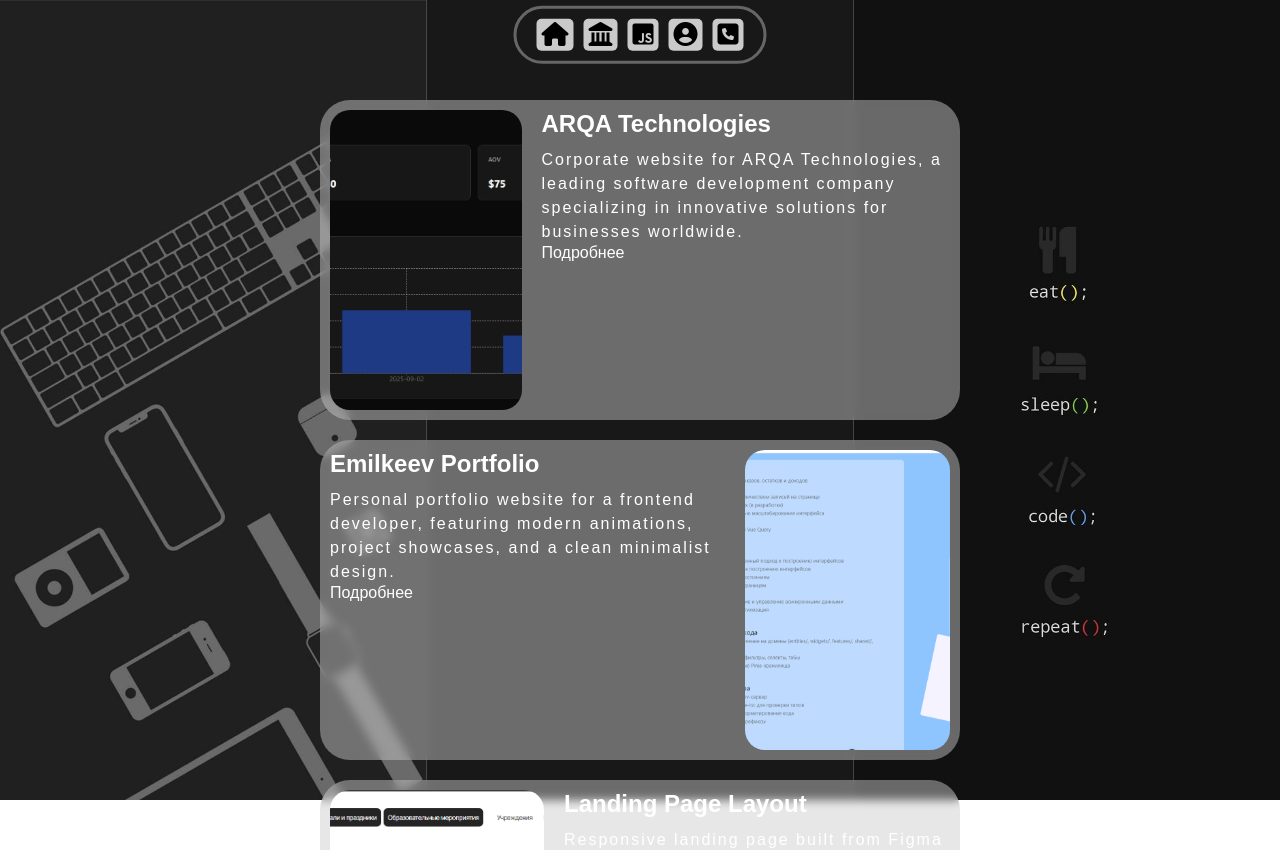
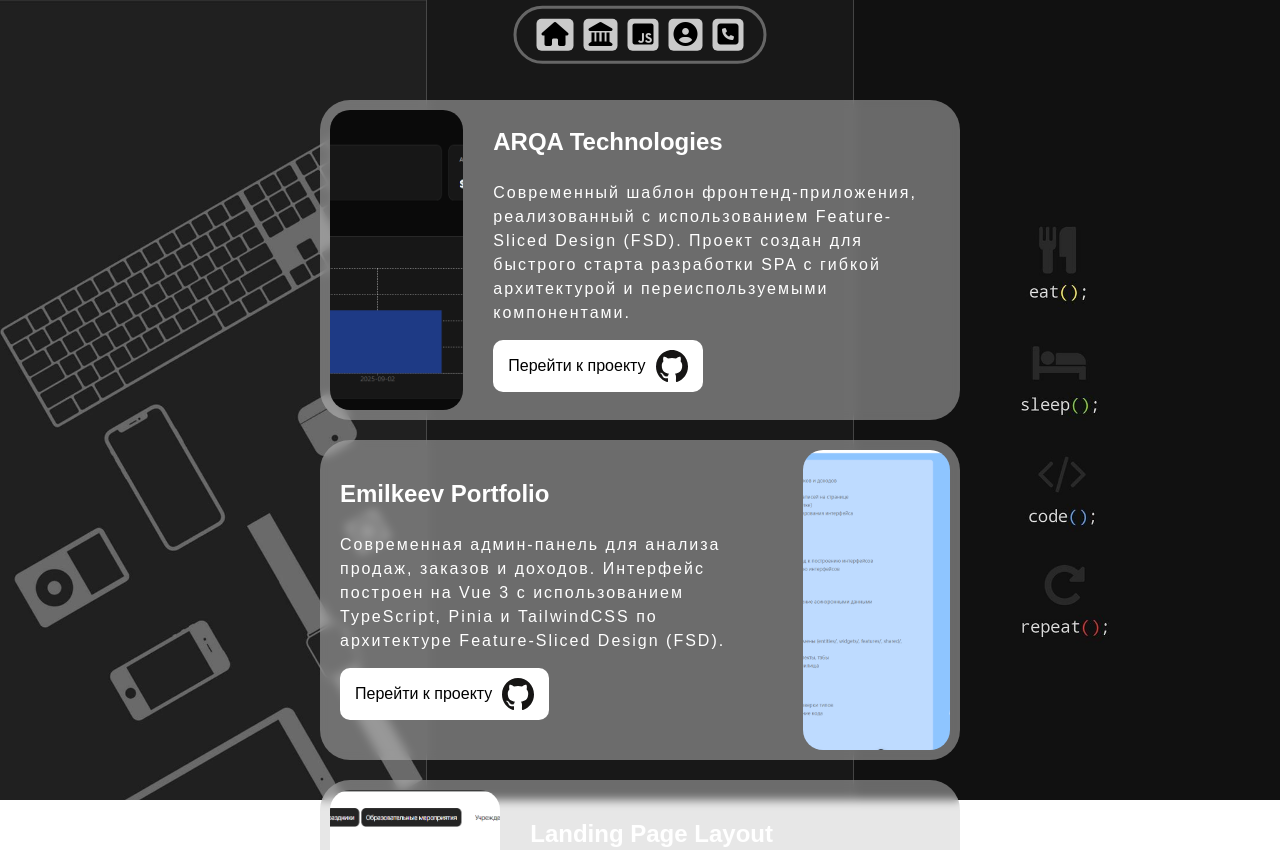
Before and after one commit to Ju1ustaan/cv, a React (Vite) app: page /projects in a window 1280 px wide. Shown: the top 850 px of the page. Built offline with nearby package versions, Linux system fonts and the light colour scheme; a web font is replaced by a local one.

Commit message:
about content upgrade

```diff
--- /dev/null
+++ b/src/assets/icons/icons.tsx
@@ -0,0 +1,19 @@
+import type { FC } from "react";
+interface IconProps {
+    width?: number;
+    height?: number;
+}
+export const GitHubIcon: FC<IconProps> = ({width = 48, height = 48}) => {
+    return (
+        <svg width={width} height={height} viewBox="0 0 48 48" fill="none" xmlns="http://www.w3.org/2000/svg">
+            <path d="M24.0002 0C10.747 0 0 11.0169 0 24.6076C0 35.4799 6.87679 44.7039 16.4128 47.9577C17.6123 48.1855 18.0526 47.4239 18.0526 46.7739C18.0526 46.1872 18.0304 44.2487 18.02 42.1925C11.3431 43.6811 9.93424 39.2891 9.93424 39.2891C8.84249 36.4448 7.26945 35.6885 7.26945 35.6885C5.09191 34.1613 7.43359 34.1926 7.43359 34.1926C9.84363 34.3662 11.1126 36.7285 11.1126 36.7285C13.2532 40.4904 16.7272 39.4028 18.0967 38.7741C18.3121 37.1836 18.9341 36.0981 19.6205 35.4836C14.2897 34.8613 8.6859 32.7513 8.6859 23.3224C8.6859 20.6358 9.62345 18.4406 11.1587 16.7174C10.9095 16.0976 10.088 13.5947 11.3912 10.2052C11.3912 10.2052 13.4066 9.54386 17.993 12.7276C19.9074 12.1824 21.9606 11.9089 24.0002 11.8996C26.0398 11.9089 28.0946 12.1824 30.0126 12.7276C34.5934 9.54386 36.606 10.2052 36.606 10.2052C37.9124 13.5947 37.0905 16.0976 36.8413 16.7174C38.3801 18.4406 39.3113 20.6358 39.3113 23.3224C39.3113 32.7737 33.6968 34.8548 28.3525 35.464C29.2133 36.2276 29.9804 37.7252 29.9804 40.021C29.9804 43.3135 29.9526 45.9634 29.9526 46.7739C29.9526 47.4288 30.3846 48.1961 31.6011 47.9544C41.132 44.697 48 35.4762 48 24.6076C48 11.0169 37.2546 0 24.0002 0" fill="#161514" />
+            <path d="M9.16085 35.1623C9.10809 35.2833 8.92085 35.3196 8.75027 35.2365C8.57652 35.157 8.47893 34.992 8.53526 34.8706C8.58683 34.7459 8.77447 34.7112 8.94782 34.7947C9.12197 34.8742 9.22115 35.0408 9.16085 35.1623" fill="#161514" />
+            <path d="M10.1312 36.263C10.0169 36.3707 9.79358 36.3207 9.64205 36.1504C9.48535 35.9806 9.456 35.7534 9.57183 35.6441C9.68965 35.5363 9.90624 35.5868 10.0633 35.7566C10.22 35.9285 10.2506 36.1541 10.1312 36.263" fill="#161514" />
+            <path d="M11.0757 37.6663C10.929 37.77 10.689 37.6728 10.5406 37.4561C10.3938 37.2394 10.3938 36.9796 10.5438 36.8755C10.6925 36.7714 10.929 36.865 11.0793 37.0801C11.2257 37.3004 11.2257 37.5602 11.0757 37.6663" fill="#161514" />
+            <path d="M12.3698 39.0219C12.2385 39.1692 11.9588 39.1297 11.7541 38.9287C11.5446 38.7322 11.4863 38.4534 11.618 38.3062C11.7509 38.1585 12.0322 38.2001 12.2385 38.3994C12.4463 38.5955 12.5098 38.8763 12.3698 39.0219" fill="#161514" />
+            <path d="M14.1549 39.8091C14.097 40 13.8276 40.0867 13.5563 40.0056C13.2853 39.9221 13.108 39.6986 13.1628 39.5057C13.2191 39.3137 13.4896 39.2233 13.763 39.31C14.0335 39.3932 14.2112 39.6151 14.1549 39.8091" fill="#161514" />
+            <path d="M16.1154 39.9552C16.1221 40.1561 15.892 40.3228 15.6072 40.3264C15.3208 40.3329 15.0891 40.1703 15.0859 39.9726C15.0859 39.7696 15.3109 39.6046 15.5973 39.5998C15.8821 39.5941 16.1154 39.7555 16.1154 39.9552" fill="#161514" />
+            <path d="M17.9397 39.6392C17.9738 39.8353 17.7759 40.0366 17.493 40.0903C17.2149 40.1419 16.9575 40.0209 16.9222 39.8264C16.8877 39.6255 17.0892 39.4241 17.3669 39.3721C17.6501 39.3221 17.9036 39.4399 17.9397 39.6392" fill="#161514" />
+        </svg>
+    )
+}
--- a/src/shared/consts/projects.ts
+++ b/src/shared/consts/projects.ts
@@ -11,7 +11,7 @@
     image: arqa,
     title: 'ARQA Technologies',
     description:
-      'Corporate website for ARQA Technologies, a leading software development company specializing in innovative solutions for businesses worldwide.',
+      'Современный шаблон фронтенд-приложения, реализованный с использованием Feature-Sliced Design (FSD). Проект создан для быстрого старта разработки SPA с гибкой архитектурой и переиспользуемыми компонентами.',
     link: 'https://github.com/Ju1ustaan/arqa-test#readme',
   },
   {
@@ -19,7 +19,7 @@
     image: emilkeev,
     title: 'Emilkeev Portfolio',
     description:
-      'Personal portfolio website for a frontend developer, featuring modern animations, project showcases, and a clean minimalist design.',
+      'Современная админ-панель для анализа продаж, заказов и доходов. Интерфейс построен на Vue 3 с использованием TypeScript, Pinia и TailwindCSS по архитектуре Feature-Sliced Design (FSD).',
     link: 'https://github.com/Ju1ustaan/elmikeev-analitycs#readme',
   },
   {
@@ -27,7 +27,7 @@
     image: layout,
     title: 'Landing Page Layout',
     description:
-      'Responsive landing page built from Figma mockups with adaptive design, smooth animations, and semantic HTML structure.',
+      'Адаптивная HTML-верстка, включающая готовые блоки и интерфейсные компоненты. Проект можно использовать как основу для реальных сайтов и шаблонов.',
     link: 'https://github.com/Ju1ustaan/Poster-website-layout#readme',
   },
   {
@@ -35,7 +35,7 @@
     image: rickandmorty,
     title: 'Rick and Morty Explorer',
     description:
-      'Vue.js app that interacts with the Rick and Morty API, displaying characters, locations, and episodes with pagination and routing.',
+      'Приложение на Vue 3, использующее открытое API Rick and Morty. Проект по одноименному мультсериалу "Рик и Морти". Позволяет просматривать персонажей, эпизоды и локации — с фильтрацией, пагинацией и детальными страницами.',
     link: 'https://github.com/Ju1ustaan/rick-and-morty#readme',
   },
   {
@@ -43,7 +43,7 @@
     image: swapi,
     title: 'Star Wars Database',
     description:
-      'React-based web application with authentication, dynamic tables, and character pages powered by the SWAPI REST API.',
+      'Интерактивное SPA-приложение, созданное на React с использованием Redux Toolkit и React Router. Позволяет просматривать данные о персонажах, кораблях и планетах вселенной Star Wars с удобной пагинацией, детальными страницами и авторизацией.',
     link: 'https://github.com/Ju1ustaan/swapi/tree/main/solva-project#readme',
   },
 ];
--- a/src/shared/ui/blockWrapper/BlockWrapper.tsx
+++ b/src/shared/ui/blockWrapper/BlockWrapper.tsx
@@ -10,7 +10,7 @@
 export const BlockWrapper: FC<PageTransitionProps> = ({ children, position }) => {
     return (
         <motion.div
-            initial={{ opacity: 0, x: position === 'left'? -100: 100 }}
+            initial={{ opacity: 0, x: position === 'left'? -50: 50 }}
             whileInView={{ opacity: 1, x: 0 }}
             transition={{ duration: 0.9, ease: "easeOut" }}
             viewport={{ once: false, amount: 0.3 }}
--- a/src/widgets/aboutSection/ui/AboutSection.tsx
+++ b/src/widgets/aboutSection/ui/AboutSection.tsx
@@ -1,6 +1,7 @@
 import { motion } from "framer-motion";
 import { BlockWrapper } from "../../../shared/ui";
 import { SectionTitle } from "../../../shared/ui";
+import MyImg from '../../../assets/ju-for-sv-2.JPG'
 import './aboutSection.css'
 
 
@@ -24,12 +25,7 @@
                             <h2 className="about__subtitle">
                                 Дьулустаан Лугинов
                             </h2>
-                            <li className="">Тут будет немного информации обо мне. </li>
-                            <li className="">Например где и как обучался. </li>
-                            <li className=""> Где я работал. </li>
-                            <li className=""> Чем там занимался</li>
-                            <li className=""> Мое хобби</li>
-                            <li className=""> И еще что нибудь</li>
+                            <li className="">Фронтенд-разработчик с опытом коммерческой разработки. Реализовал проекты с адаптивной вёрсткой, интеграцией с API, локальным хранением данных и системой авторизации. Владею Vue, React, TypeScript и Node.js. Ценю ясную архитектуру (FSD, SOLID) и комфортную командную коммуникацию. Продолжаю развивать навыки в backend-части и DevOps.</li>
                         </ul>
                     </BlockWrapper>
                     </motion.div>
@@ -37,7 +33,7 @@
                         className="about__img"
                     >
                         <BlockWrapper>
-                        <img src="https://www.kino-teatr.ru/acter/album/49791/33778.jpg" alt="my photo" />
+                        <img src={MyImg} alt="my photo" />
                         </BlockWrapper>
                     </div>
                 </div>
--- a/src/widgets/mainSection/ui/mainSection.css
+++ b/src/widgets/mainSection/ui/mainSection.css
@@ -73,7 +73,7 @@
   cursor: pointer;
 }
 
-@media (max-width: 350px) {
+@media (max-width: 756px) {
 .home__images {
   flex-direction: column;
 }
--- a/src/widgets/projectList/ui/ProjectItem.tsx
+++ b/src/widgets/projectList/ui/ProjectItem.tsx
@@ -1,5 +1,6 @@
 import type { FC } from "react";
 import { BlockWrapper } from "../../../shared/ui";
+import { GitHubIcon } from "../../../assets/icons/icons";
 interface ProjectItemProps {
   item: {
     id: number;
@@ -25,7 +26,8 @@
             rel="noopener noreferrer"
             className="project-item__link"
           >
-            Подробнее
+            Перейти к проекту
+            <GitHubIcon width={32} height={32} />
           </a>
         </div>
       </div>
--- a/src/widgets/projectList/ui/projectItem.css
+++ b/src/widgets/projectList/ui/projectItem.css
@@ -28,6 +28,14 @@
     transition: transform 0.5s ease;
 }
 
+.project__item-info {
+    display: flex;
+    flex-direction: column;
+    justify-content: center;
+    gap: 15px;
+    padding: 10px;
+}
+
 .project-item__title {
     font-size: 24px;
     font-weight: 600;
@@ -40,8 +48,23 @@
     letter-spacing: 2px;
 }
 .project-item__link {
+    justify-self: end;
+    background-color: #fff;
+    width: fit-content;
+    padding: 10px 15px;
+    border-radius: 10px;
+    color: black;
     cursor: pointer;
     text-decoration: none;
+    display: flex;
+    align-items: center;
+    gap: 10px;
+    transition: transform 0.5s ease;
+}
+
+.project-item__link:hover {
+    background-color: #e0e0e0;
+    transform: scaleX(1.05) scaleY(1.04);
 }
 
 @media (max-width: 768px) {
```
Also changed, not shown: src/assets/ju-for-sv-2.JPG (added).
